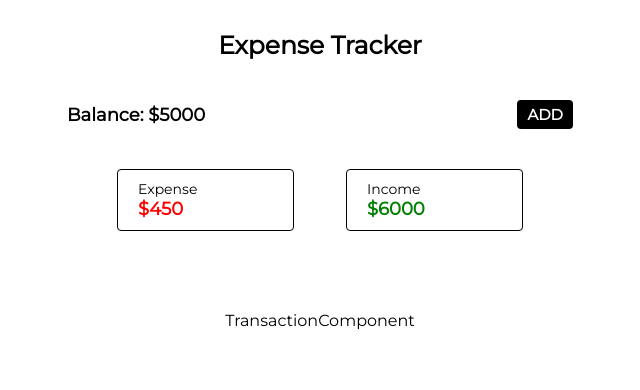
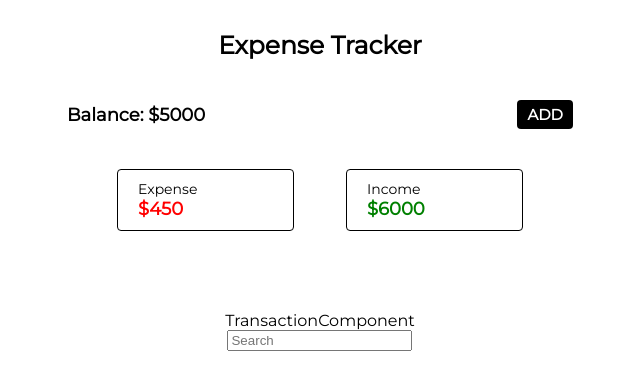
Before and after one commit to Duncan254-u/Expense-tracker-project, a React (Vite) app: page / in a window 1280 px wide. Shown: the top 390 px of the page, without its empty margins (320-960 px from the left). Built offline with nearby package versions, Linux system fonts and the light colour scheme.

Commit message:
add search feature

```diff
--- a/src/Modules/home/TransactionComponent.jsx
+++ b/src/Modules/home/TransactionComponent.jsx
@@ -1,17 +1,20 @@
 import styled from "styled-components";
 
 const Container = styled.div`
-display: flex;
-flex-direction: column;
-align-items: center;
-margin: 30px 0 10px;
-font-family: Montserrat;
+  display: flex;
+  flex-direction: column;
+  align-items: center;
+  margin: 30px 0 10px;
+  font-family: Montserrat;
 `;
 
+const TransactionComponent = (props) => {
+  return (
+    <Container>
+      <div>TransactionComponent</div>
+      <input placeholder="Search" />
+    </Container>
+  );
+};
 
-const TransactionComponent= (props) => {
-    return <Container>TransactionComponent</Container>;
-
-
-};
 export default TransactionComponent;
```
